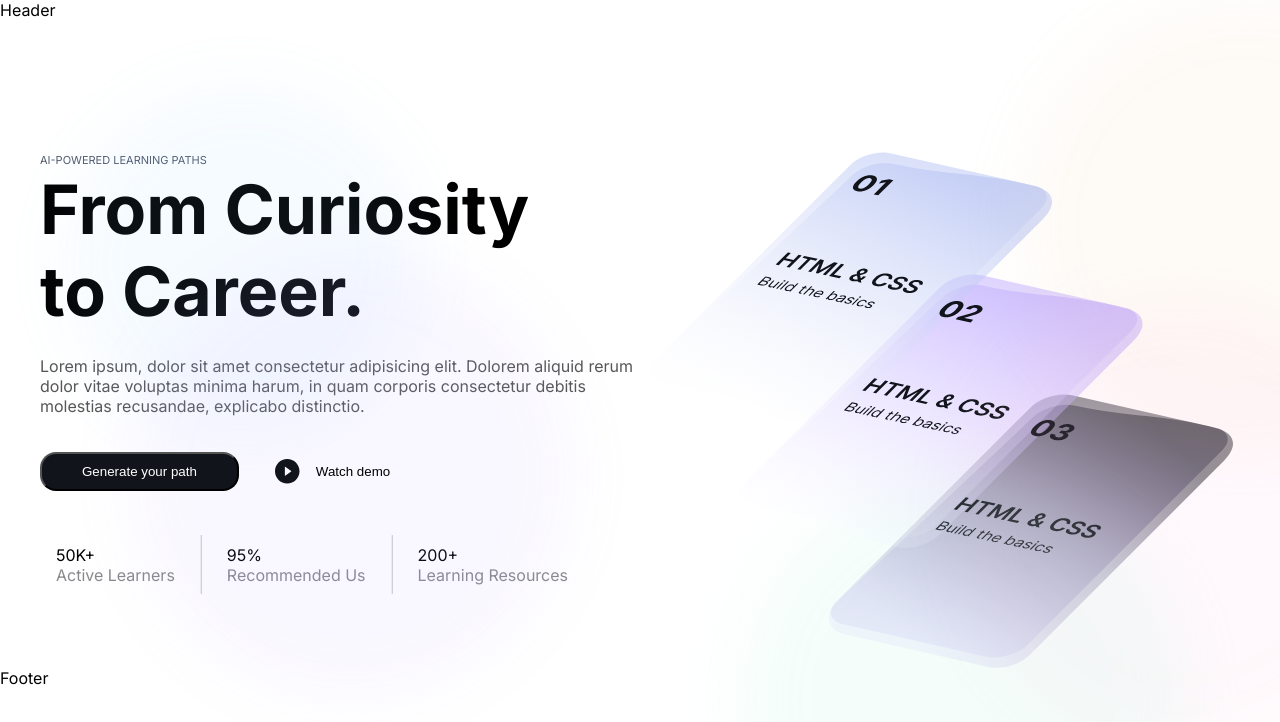
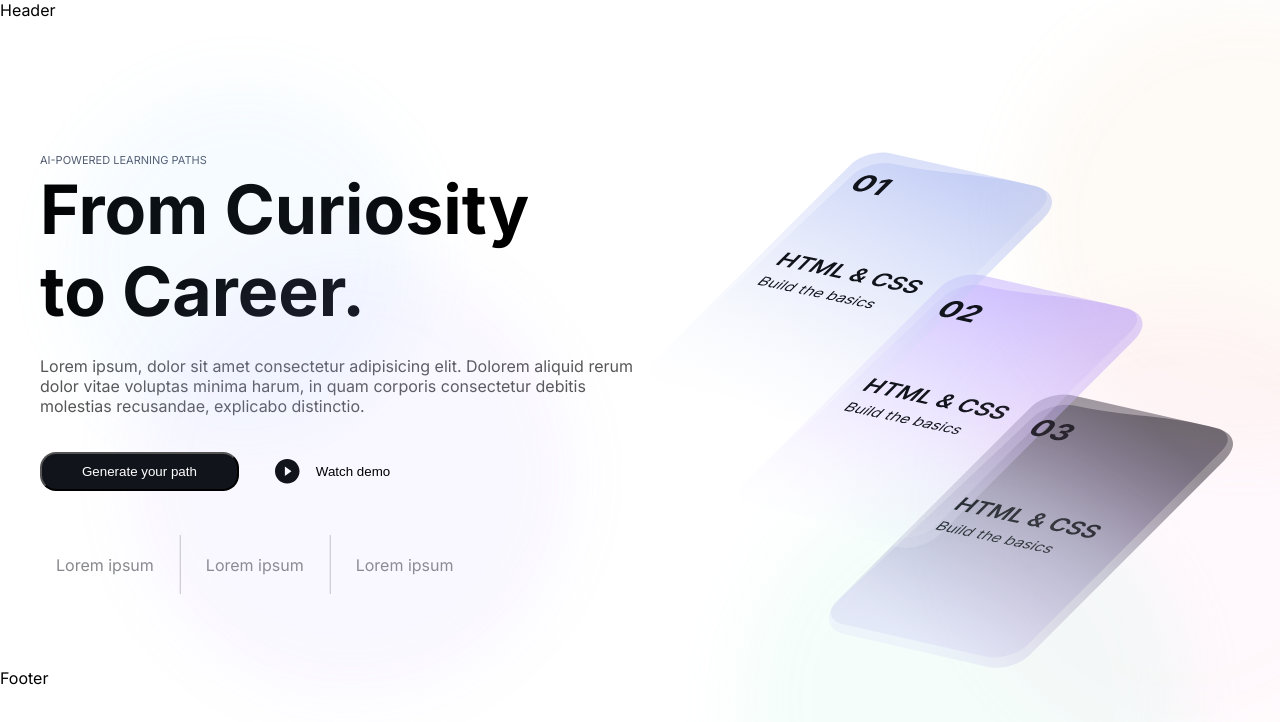
Before and after one commit to chingu-voyages/V62-tier1-team-01, a React (Vite) app: page / in a window 1280 px wide. Shown: the top 722 px of the page. Built offline with nearby package versions, Linux system fonts and the light colour scheme.

Commit message:
fix: remove text from stats

```diff
--- a/src/components/BannerTextBlock/index.jsx
+++ b/src/components/BannerTextBlock/index.jsx
@@ -29,18 +29,15 @@ function BannerTextBlock({ onNextStep }) {
       </div>
       <div className={styles.reviewBox}>
         <div className={styles.reviewCard}>
-          <span>50K+</span>
-          <p className={styles.reviewText}>Active Learners</p>
+          <p className={styles.reviewText}>Lorem ipsum</p>
         </div>
         <img src={separationBar} />
         <div className={styles.reviewCard}>
-          <span>95%</span>
-          <p className={styles.reviewText}>Recommended Us</p>
+          <p className={styles.reviewText}>Lorem ipsum</p>
         </div>
         <img src={separationBar} />
         <div className={styles.reviewCard}>
-          <span>200+</span>
-          <p className={styles.reviewText}>Learning Resources</p>
+          <p className={styles.reviewText}>Lorem ipsum</p>
         </div>
       </div>
     </div>
```
